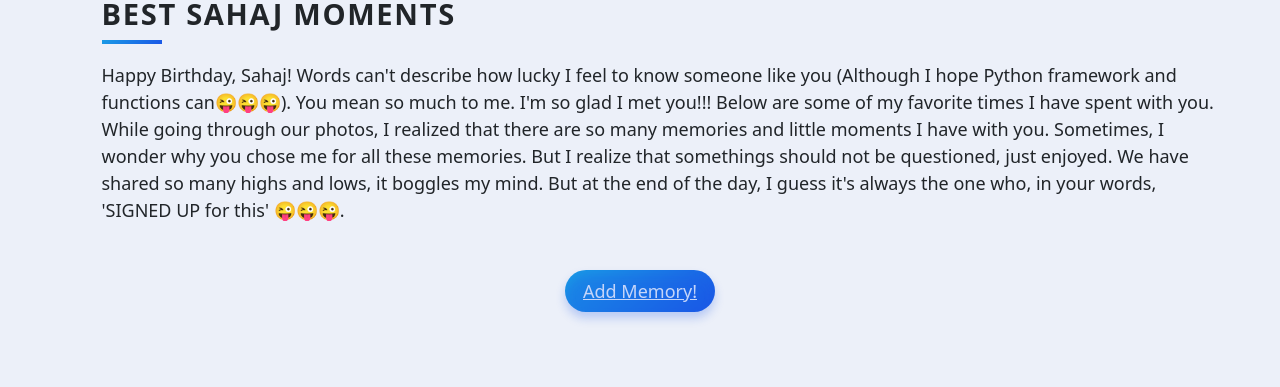
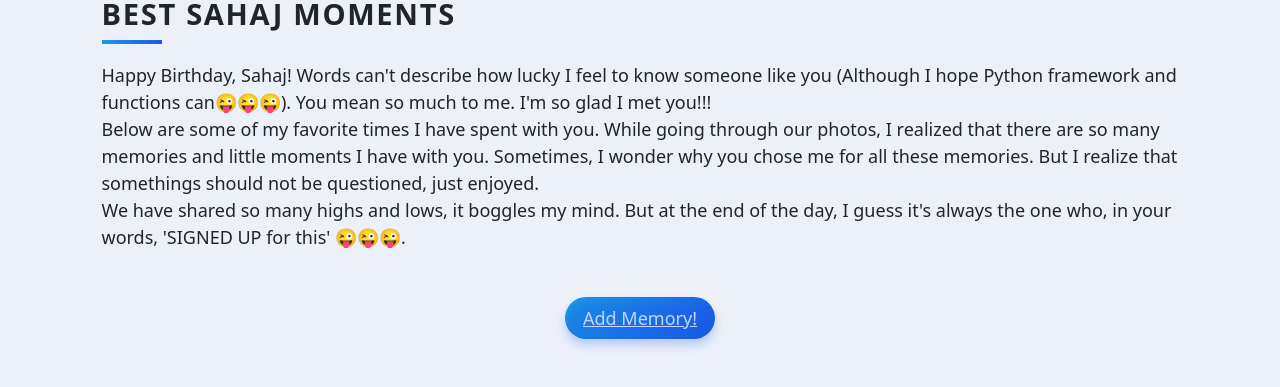
Before and after one commit to divyanshkulshrestha23/Sahajbday, a Flask app: page / in a window 1280 px wide. Shown: the top 387 px of the page. Run offline with Flask 3, Linux system fonts and the light colour scheme; some libraries are stand-ins or nearby versions.

Commit message:
Update index.html

```diff
--- a/templates/index.html
+++ b/templates/index.html
@@ -5,8 +5,8 @@
 {% block content %}
 <div class="container">
   <h1 class="heading">Best Sahaj Moments</h1>
-  <p class="description">Happy Birthday, Sahaj! Words can't describe how lucky I feel to know someone like you (Although I hope Python framework and functions can😜😜😜). You mean so much to me. I'm so glad I met you!!!
-    Below are some of my favorite times I have spent with you. While going through our photos, I realized that there are so many memories and little moments I have with you. Sometimes, I wonder why you chose me for all these memories. But I realize that somethings should not be questioned, just enjoyed.
+  <p class="description">Happy Birthday, Sahaj! Words can't describe how lucky I feel to know someone like you (Although I hope Python framework and functions can😜😜😜). You mean so much to me. I'm so glad I met you!!!<br>
+    Below are some of my favorite times I have spent with you. While going through our photos, I realized that there are so many memories and little moments I have with you. Sometimes, I wonder why you chose me for all these memories. But I realize that somethings should not be questioned, just enjoyed.<br>
     We have shared so many highs and lows, it boggles my mind. But at the end of the day, I guess it's always the one who, in your words, 'SIGNED UP for this' 😜😜😜.
   </p>
    {% for memory in memoryList %}
```
